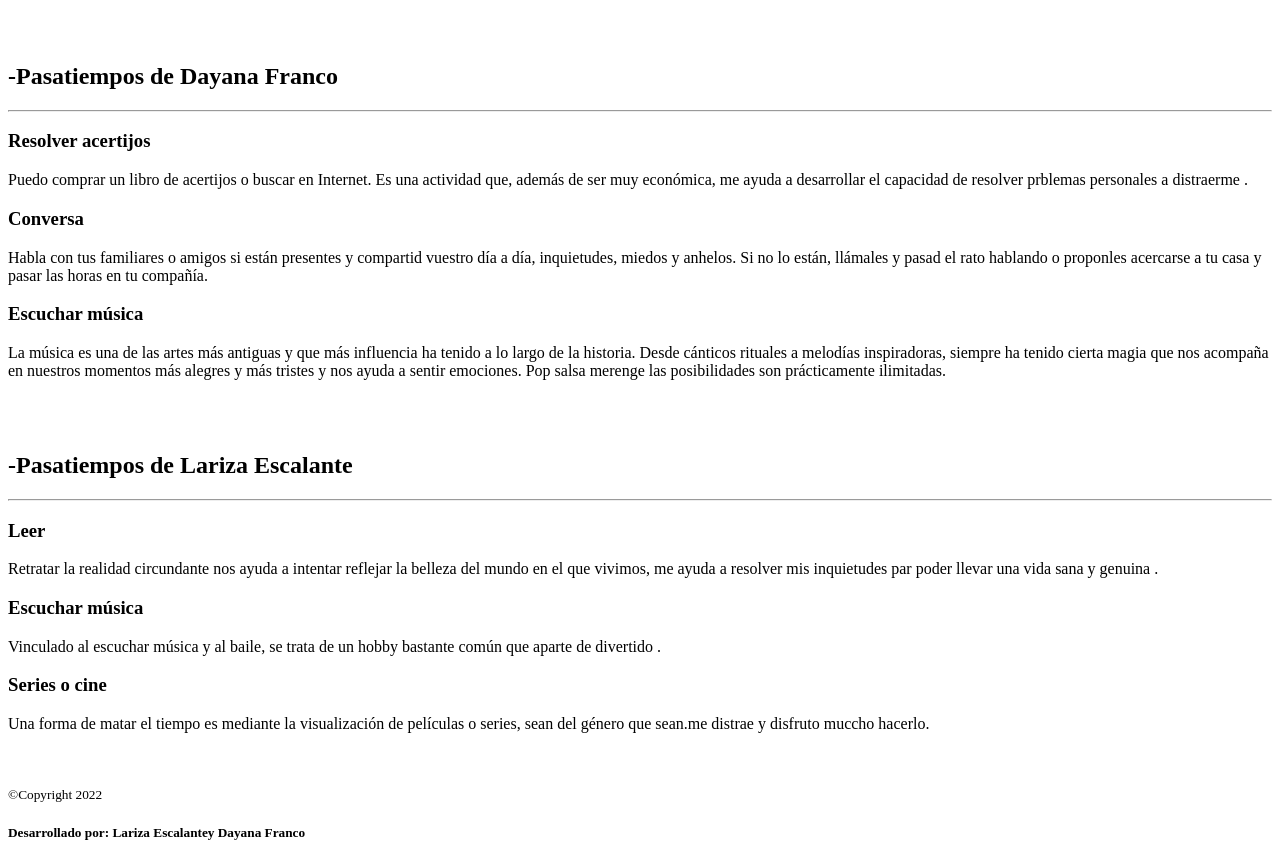
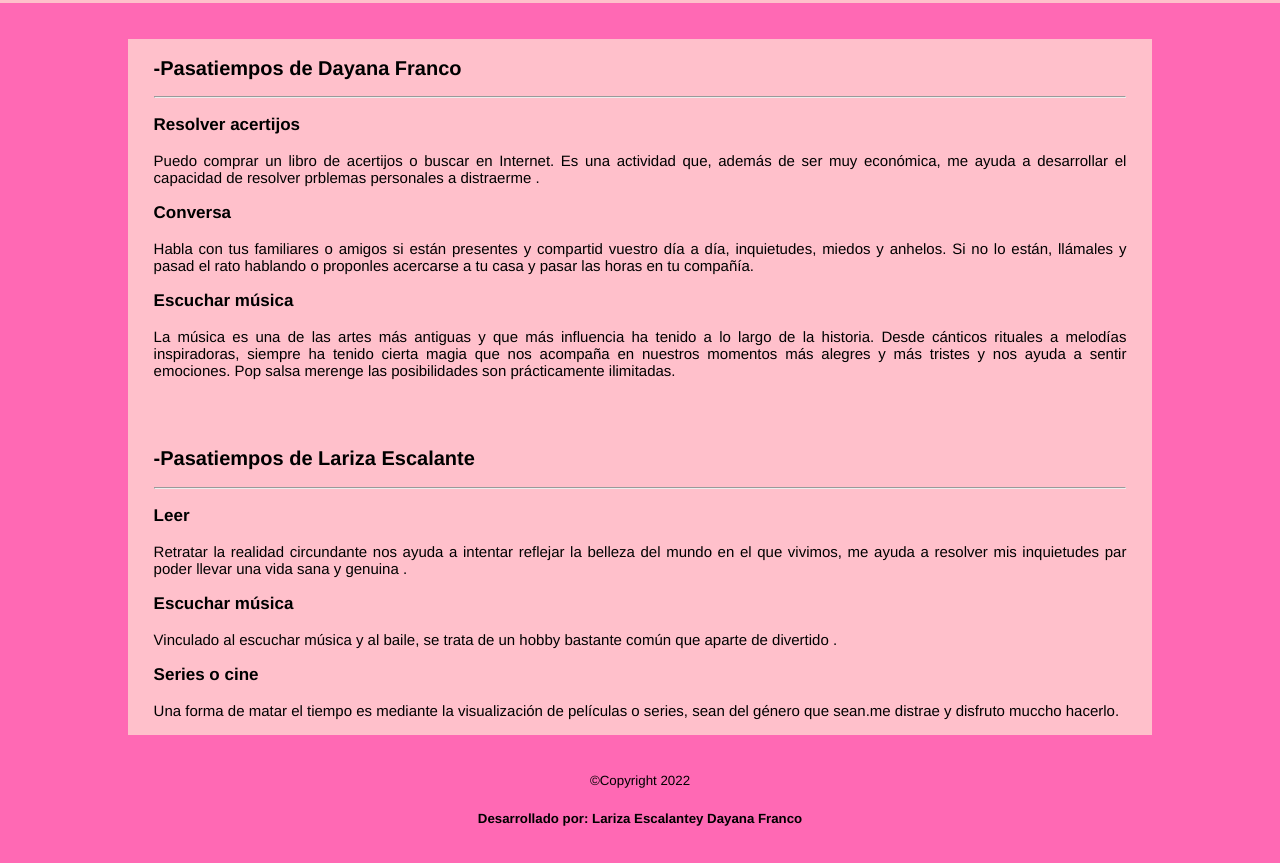
Before and after one commit to Larizitaea/page1, a plain HTML site: page index.html in a window 1280 px wide. Shown: the part 73-936 px from the top of the page. Drawn offline with Linux system fonts and the light colour scheme; files that its build step writes are made by us from their sources; the site is published under a folder, as on GitHub Pages, so addresses that start at the root find nothing.

Commit message:
Update index.html

```diff
--- a/index.html
+++ b/index.html
@@ -3,7 +3,7 @@
 <head>
 	<meta charset="utf-8">
 	<title> Pasatiempos Favoritos</title>
-	<link rel="stylesheet" type="text/css" href="/trabajogrupal2/style.css">
+	<link rel="stylesheet" type="text/css" href="css/style.css">
 </head>
     <div class="titulo">
 	    <h1> Pasatiempos favoritos </h1>
```
